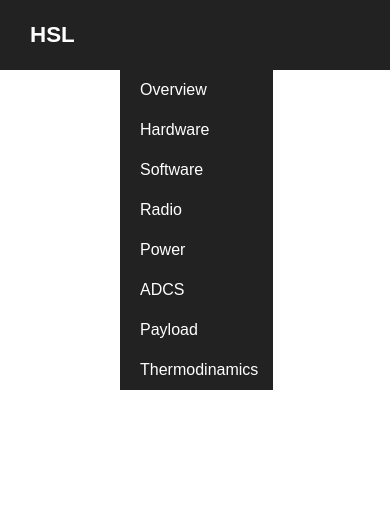
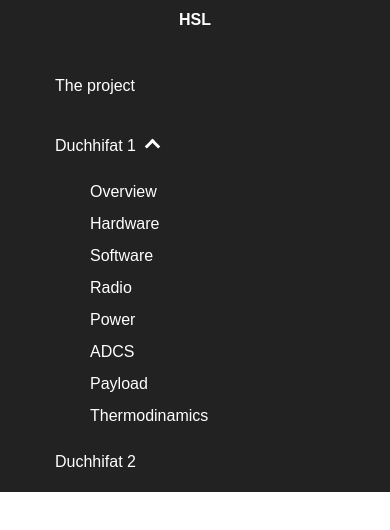
Before and after one commit to TheAmazingCodeGuru/HSL-Website-prototype, a plain HTML site: page index.html in a window 390 px wide. Both pictures are taken after a click on the link "Duchhifat 1". Drawn offline with nearby package versions, Linux system fonts and the light colour scheme.

Commit message:
Added media query.
Adding media query, still in development

```diff
--- a/index.html
+++ b/index.html
@@ -4,6 +4,7 @@
     <meta charset="utf-8">
     <title>HSL</title>
     <link rel="stylesheet" href="main.css">
+    <script src="https://ajax.googleapis.com/ajax/libs/jquery/3.1.0/jquery.min.js"></script>
   </head>
   <body>
     <header>
@@ -47,6 +48,56 @@
           </li>
         </ul>
       </nav>
+      <nav class="sidebar">
+          <div>
+
+
+        <a href="#" class="sidebar-logo-link"><div class="side-logo">
+          HSL
+        </div></a>
+        </div>
+        <ul>
+          <li><a href="#" class="sidebar-item">The project</a></li>
+          <li><a href="#" class="sidebar-item-duchifat1">Duchhifat 1 <span class="arrow"></span></a>
+            <div class="sidebar-content">
+              <div class="sidebar-sub">
+                <ul class="sidebar-ul-1">
+                  <li><a href="#"class="side-sub-items-1">Overview</a></li>
+                  <li><a href="#"class="side-sub-items-1">Hardware</a></li>
+                  <li><a href="#"class="side-sub-items-1">Software</a></li>
+                  <li><a href="#"class="side-sub-items-1">Radio</a></li>
+                  <li><a href="#"class="side-sub-items-1">Power</a></li>
+                  <li><a href="#"class="side-sub-items-1">ADCS</a></li>
+                  <li><a href="#"class="side-sub-items-1">Payload</a></li>
+                  <li><a href="#"class="side-sub-items-1">Thermodinamics</a></li>
+                </ul>
+              </div>
+            </div>
+          </li>
+          <li><a href="#" class="sidebar-item" onclick="nav_click">Duchhifat 2</a>
+            <div class="sidebar-content">
+              <div class="sidebar-sub">
+                <ul class="sidebar-ul">
+                  <li><a href="#"class="side-sub-items-2">Overview</a></li>
+                  <li><a href="#"class="side-sub-items-2">Hardware</a></li>
+                  <li><a href="#"class="side-sub-items-2">Software</a></li>
+                  <li><a href="#"class="side-sub-items-2">Radio</a></li>
+                  <li><a href="#"class="side-sub-items-2">Power</a></li>
+                  <li><a href="#"class="side-sub-items-2">ADCS</a></li>
+                  <li><a href="#"class="side-sub-items-2">Payload</a></li>
+                  <li><a href="#"class="side-sub-items-2">Thermodinamics</a></li>
+                </ul>
+              </div>
+            </div>
+          </li>
+        </ul>
+      </nav>
+      <script>
+          $('.sidebar-item-duchifat1').after().click(function() {
+            $('.arrow').toggleClass('showing');
+            $('.sidebar-ul-1').toggleClass('show');
+          });
+      </script>
     </header>
   </body>
 </html>
--- a/main.css
+++ b/main.css
@@ -2,6 +2,9 @@ body, html{
   margin: 0;
   font: 1em "Open Snas", sans-serif;
   padding: 0px;
+}
+header{
+  width: 100%;
 }
 .nav-main{
   width: 100%;
@@ -72,9 +75,7 @@ body, html{
 .sub-items{
   line-height: 40px;
 }
-.sub-items-first{
-  line-height: 10px;
-}
+
 .nav-item:focus{
   background-color: #444;
 }
@@ -85,3 +86,98 @@ body, html{
   -webkit-transition: max-height 0.4s ease;
   -moz-transition: max-height 0.4s ease;
 }
+.side-logo{
+  text-align: center;
+  background-color: #222;
+  color: white;
+  font-weight: bold;
+  line-height: 40px;
+}
+.sidebar-logo-link{
+  color: inherit;
+  text-decoration: none;
+}
+.sidebar{
+  background-color: #222;
+  text-align: left;
+  line-height: 30px;
+  display: none;
+}
+.sidebar-item{
+  padding: 15px;
+  display: inline-block;
+  color: white;
+  text-decoration: none;
+}
+.sidebar-item-duchifat1{
+  padding: 15px;
+  display: inline-block;
+  color: white;
+  text-decoration: none;
+}
+.side-sub-items{
+  padding: 15px;
+  display: inline-block;
+  color: white;
+  text-decoration: none;
+}
+.sidebar-item:hover{
+background-color: #444;
+}
+.side-sub-items:hover{
+  background-color: #444;
+}
+ul{
+  list-style-type: none;
+  overflow: hidden;
+  color: white;
+}
+.arrow {
+    position: relative;
+    top: 3pt;
+    content: "";
+    display: inline-block;
+    /* By using an em scale, the arrows will size with the font */
+    width: .5em;
+    height: .5em;
+    left: 7px;
+    top: 1px;
+    border-right: 0.2em solid white;
+    border-top: 0.2em solid white;
+    transform: rotate(132deg);
+    margin-right: 0.5em;
+    transition: all .23s ease;
+}
+.showing{
+  transform: rotate(-45deg);
+
+}
+.sidebar-ul-1{
+  max-height: 0;
+}
+.sidebar-ul-1{
+}
+.show{
+  max-height: 20em;
+  line-height: 1em;
+}
+.side-sub-items-1{
+  color: white;
+  text-decoration: none;
+  line-height: 2em;
+  padding: 10px;
+}
+.side-sub-items-1:hover{
+  background-color:#333;
+}
+.side-sub-items-2{
+  display: none;
+}
+@media screen and (max-width: 600px){
+ .nav-main{
+   display: none;
+ }
+ .sidebar{
+   display: block;
+ }
+}
```
